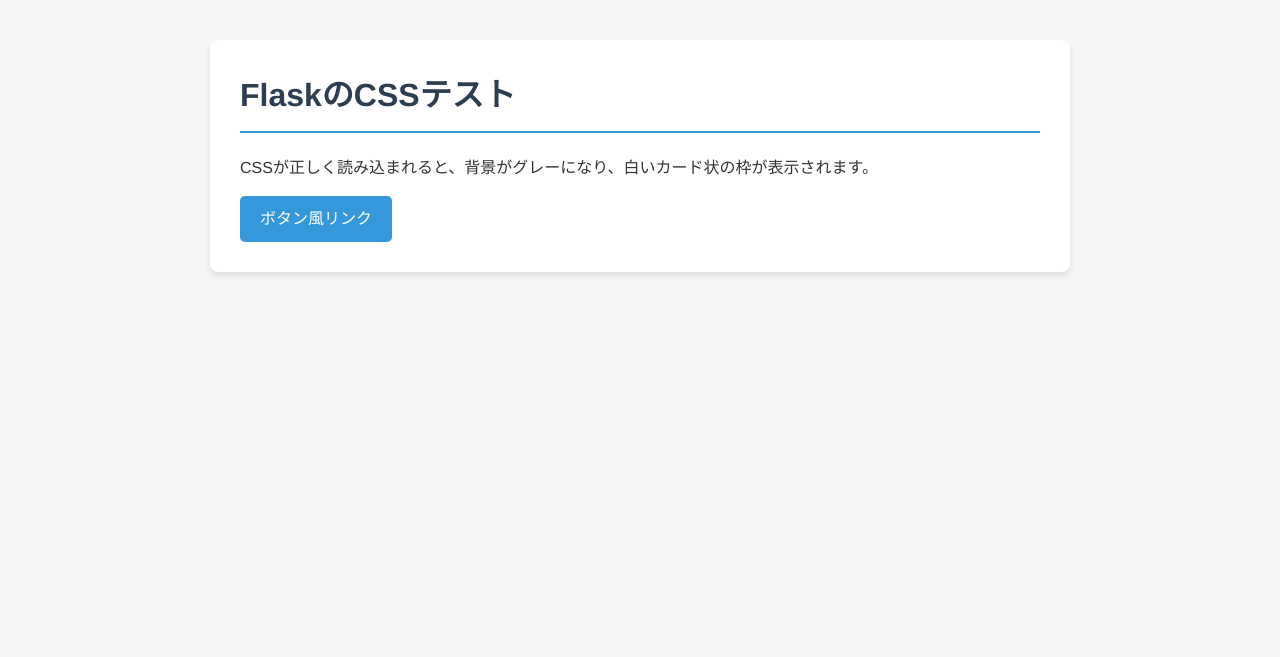
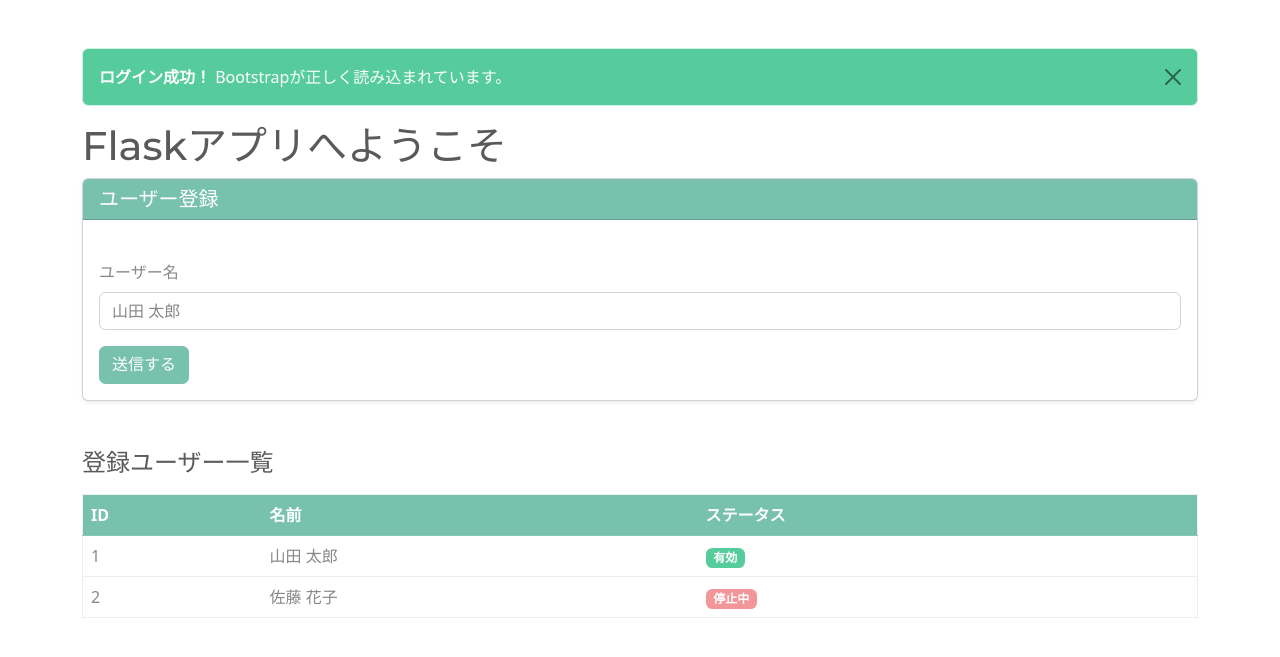
Before and after one commit to t-ueda47/python_flask, a Flask app: template apps/minimalapp/templates/index.html in a window 1280 px wide. Shown: the top 657 px of the page. Run offline with Flask 3, Linux system fonts and the light colour scheme; the template is opened without the code that fills it, so the values that code supplies are empty; some libraries are stand-ins or nearby versions.

Commit message:
bootstrap

```diff
--- a/apps/minimalapp/templates/index.html
+++ b/apps/minimalapp/templates/index.html
@@ -1,21 +1,82 @@
 <!doctype html>
 <html lang="ja">
-    <head>
-        <meta charset="UTF-8" />
-        <title>CSSのテスト</title>
-        <!-- staticフォルダ内の style.css を読み込む -->
-        <link
-            rel="stylesheet"
-            href="{{ url_for('static', filename='style.css') }}"
-        />
-    </head>
-    <body>
-        <div class="container">
-            <h1>FlaskのCSSテスト</h1>
-            <p>
-                CSSが正しく読み込まれると、背景がグレーになり、白いカード状の枠が表示されます。
-            </p>
-            <a href="#" class="btn">ボタン風リンク</a>
+
+<head>
+    <meta charset="UTF-8" />
+    <meta name="viewport" content="width=device-width, initial-scale=1.0" />
+    <title>Flask UI演習</title>
+    <!-- 1. Bootstrap CSS -->
+    <link rel="stylesheet" href="https://cdn.jsdelivr.net/npm/bootstrap@5.3.3/dist/css/bootstrap.min.css"
+        integrity="sha384-QWTKZyjpPEjISv5WaRU9OFeRpok6YctnYmDr5pNlyT2bRjXh0JMhjY6hW+ALEwIH" crossorigin="anonymous">
+    <!-- 2. Bootswatch (Minty) -->
+    <link rel="stylesheet" href="https://cdn.jsdelivr.net/npm/bootswatch@5.3.3/dist/minty/bootstrap.min.css">
+</head>
+
+<body>
+    <!-- container で画面の中央に配置＆余白をつける -->
+    <!-- mt-5 は Margin-Top: 5（上の余白）を意味します -->
+    <div class="container mt-5">
+        <!-- alert（通知枠） -->
+        <div class="alert alert-success alert-dismissible fade show" role="alert">
+            <strong>ログイン成功！</strong> Bootstrapが正しく読み込まれています。
+            <!-- × ボタン（JSで消える動作） -->
+            <button type="button" class="btn-close" data-bs-dismiss="alert" aria-label="Close"></button>
         </div>
-    </body>
+
+        <h1>Flaskアプリへようこそ</h1>
+
+        <!-- card（カード型の枠）の中にフォームを入れる -->
+        <div class="card shadow-sm">
+            <div class="card-header bg-primary text-white">
+                <h2 class="h5 mb-0">ユーザー登録</h2>
+            </div>
+            <div class="card-body">
+
+                <!-- フォーム領域 -->
+                <form class="mt-4">
+                    <div class="mb-3">
+                        <label for="username" class="form-label">ユーザー名</label>
+                        <!-- form-control をつけるだけで入力欄がきれいに整う -->
+                        <input type="text" class="form-control" id="username" placeholder="山田 太郎">
+                    </div>
+
+                    <!-- ボタン -->
+                    <button type="submit" class="btn btn-primary">送信する</button>
+                </form>
+            </div>
+        </div>
+        <!-- カードの下に置くテーブル-->
+        <h2 class="h4 mt-5 mb-3">登録ユーザー一覧</h2>
+
+        <table class="table table-hover border">
+            <thead class="table-primary">
+                <tr>
+                    <th>ID</th>
+                    <th>名前</th>
+                    <th>ステータス</th>
+                </tr>
+            </thead>
+            <tbody>
+                <tr>
+                    <td>1</td>
+                    <td>山田 太郎</td>
+                    <td><span class="badge bg-success">有効</span></td>
+                </tr>
+                <tr>
+                    <td>2</td>
+                    <td>佐藤 花子</td>
+                    <td><span class="badge bg-secondary">停止中</span></td>
+                </tr>
+            </tbody>
+        </table>
+
+
+    </div>
+
+    <!-- 3. Bootstrap JS -->
+    <script src="https://cdn.jsdelivr.net/npm/bootstrap@5.3.3/dist/js/bootstrap.bundle.min.js"
+        integrity="sha384-YvpcrYf0tY3lHB60NNkmXc5s9fDVZLESaAA55NDzOxhy9GkcIdslK1eN7N6jIeHz"
+        crossorigin="anonymous"></script>
+</body>
+
 </html>
```
